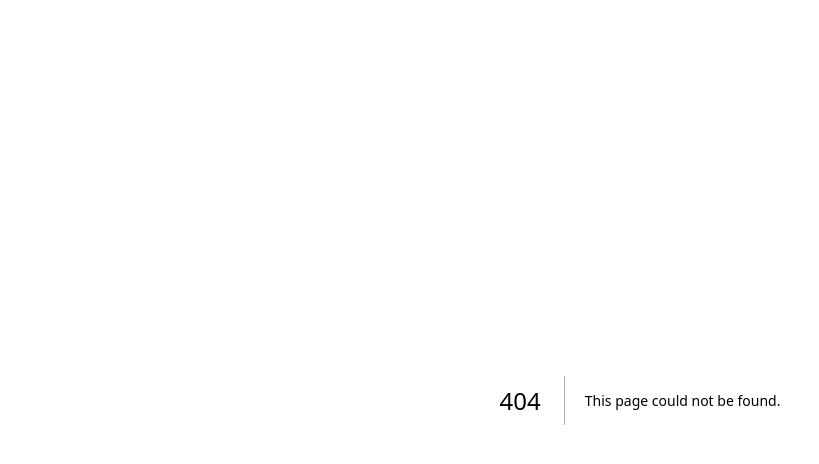
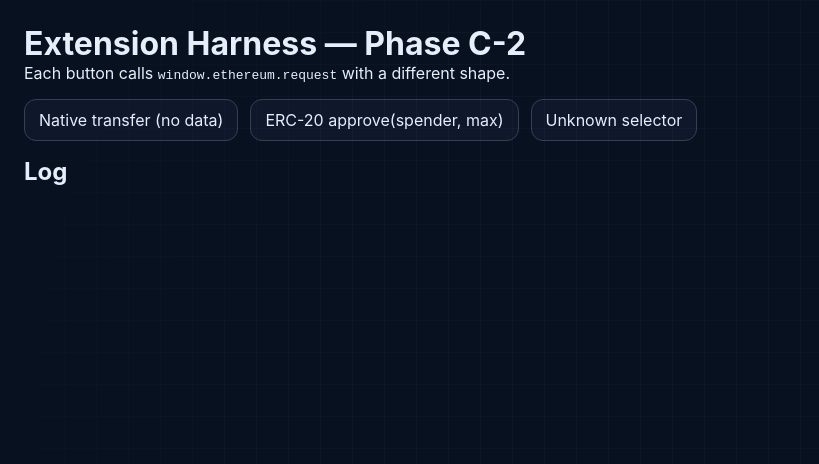
Before and after one commit to ngh1105/shield-guardian, a Next.js app: page /extension-harness in a window 1280 px wide. Before the commit this address had no page. Shown: the top 464 px of the page, without its empty margins (0-819 px from the left). Built offline with nearby package versions, Linux system fonts and the light colour scheme.

Commit message:
feat(phase-c2): dev-only extension-harness route for eth_sendTransaction

```diff
--- /dev/null
+++ b/src/app/extension-harness/page.tsx
@@ -0,0 +1,134 @@
+"use client";
+
+import { useState } from "react";
+
+type ResultLogEntry = {
+  label: string;
+  status: "pending" | "ok" | "error";
+  message: string;
+  timestamp: number;
+};
+
+type Eip1193Provider = {
+  request(args: { method: string; params?: unknown[] }): Promise<unknown>;
+};
+
+const NATIVE_TRANSFER = {
+  label: "Native transfer (no data)",
+  build: (from: string) => ({
+    from,
+    to: "0x000000000000000000000000000000000000dEaD",
+    value: "0x16345785d8a0000",
+  }),
+};
+
+const ERC20_APPROVE = {
+  label: "ERC-20 approve(spender, max)",
+  build: (from: string) => ({
+    from,
+    to: "0x111111111111111111111111111111111111dEaD",
+    data:
+      "0x095ea7b3" +
+      "0".repeat(24) + "2222222222222222222222222222222222222222" +
+      "f".repeat(64),
+    value: "0x0",
+  }),
+};
+
+const UNKNOWN_SELECTOR = {
+  label: "Unknown selector",
+  build: (from: string) => ({
+    from,
+    to: "0x333333333333333333333333333333333333dEaD",
+    data: "0xdeadbeef" + "00".repeat(32),
+    value: "0x0",
+  }),
+};
+
+const SCENARIOS = [NATIVE_TRANSFER, ERC20_APPROVE, UNKNOWN_SELECTOR] as const;
+
+function getProvider(): Eip1193Provider | null {
+  if (typeof window === "undefined") return null;
+  const candidate = (window as unknown as { ethereum?: Eip1193Provider }).ethereum;
+  return candidate ?? null;
+}
+
+export default function ExtensionHarnessPage() {
+  const [log, setLog] = useState<ResultLogEntry[]>([]);
+
+  if (process.env.NODE_ENV === "production") {
+    return (
+      <main style={{ padding: 24 }}>
+        <p>This route is only available in development.</p>
+      </main>
+    );
+  }
+
+  function appendLog(entry: ResultLogEntry) {
+    setLog((prev) => [entry, ...prev].slice(0, 20));
+  }
+
+  async function runScenario(scenario: (typeof SCENARIOS)[number]) {
+    const provider = getProvider();
+    if (!provider) {
+      appendLog({
+        label: scenario.label,
+        status: "error",
+        message: "window.ethereum not present.",
+        timestamp: Date.now(),
+      });
+      return;
+    }
+
+    appendLog({ label: scenario.label, status: "pending", message: "Sending...", timestamp: Date.now() });
+
+    try {
+      const accounts = (await provider.request({ method: "eth_requestAccounts" })) as string[];
+      const from = accounts[0];
+      if (!from) throw new Error("no account");
+      const params = scenario.build(from);
+      const result = await provider.request({ method: "eth_sendTransaction", params: [params] });
+      appendLog({
+        label: scenario.label,
+        status: "ok",
+        message: `Resolved: ${String(result)}`,
+        timestamp: Date.now(),
+      });
+    } catch (error) {
+      const err = error as { code?: number; message?: string };
+      appendLog({
+        label: scenario.label,
+        status: "error",
+        message: `Rejected: code=${err?.code ?? "?"} msg=${err?.message ?? String(error)}`,
+        timestamp: Date.now(),
+      });
+    }
+  }
+
+  return (
+    <main style={{ padding: 24, fontFamily: "Inter, system-ui", color: "#e7eefb", background: "#08111f", minHeight: "100vh" }}>
+      <h1>Extension Harness — Phase C-2</h1>
+      <p>Each button calls <code>window.ethereum.request</code> with a different shape.</p>
+      <div style={{ display: "flex", gap: 12, flexWrap: "wrap", marginBlock: 16 }}>
+        {SCENARIOS.map((scenario) => (
+          <button
+            key={scenario.label}
+            type="button"
+            onClick={() => runScenario(scenario)}
+            style={{ padding: "10px 14px", borderRadius: 12, border: "1px solid #334155", background: "#0f172a", color: "#e7eefb", cursor: "pointer" }}
+          >
+            {scenario.label}
+          </button>
+        ))}
+      </div>
+      <h2>Log</h2>
+      <ul style={{ display: "grid", gap: 8 }}>
+        {log.map((entry) => (
+          <li key={entry.timestamp + entry.label} style={{ padding: 12, border: "1px solid #1e293b", borderRadius: 12 }}>
+            <strong>{entry.label}</strong> — {entry.status} — {entry.message}
+          </li>
+        ))}
+      </ul>
+    </main>
+  );
+}
```
